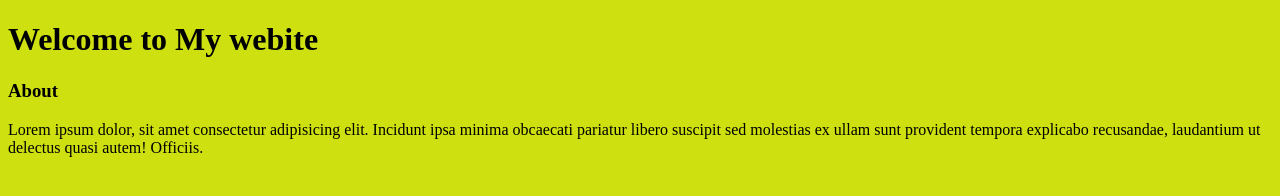
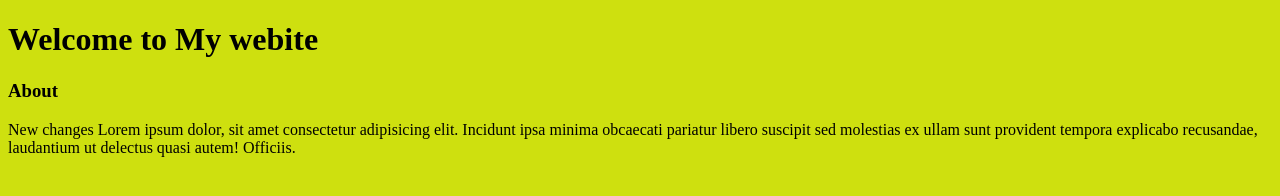
Before and after one commit to Manish5664/final, a plain HTML site: page index.html in a window 1280 px wide. Drawn offline with Linux system fonts and the light colour scheme.

Commit message:
change 2

```diff
--- a/index.html
+++ b/index.html
@@ -4,6 +4,7 @@
   <h1>Welcome to My webite</h1>
   <h3>About</h3>
   <p>
+    New changes
     Lorem ipsum dolor, sit amet consectetur adipisicing elit. Incidunt ipsa minima obcaecati pariatur libero suscipit sed molestias ex ullam sunt provident tempora explicabo recusandae, laudantium ut delectus quasi autem! Officiis.
 
   </p>
```
